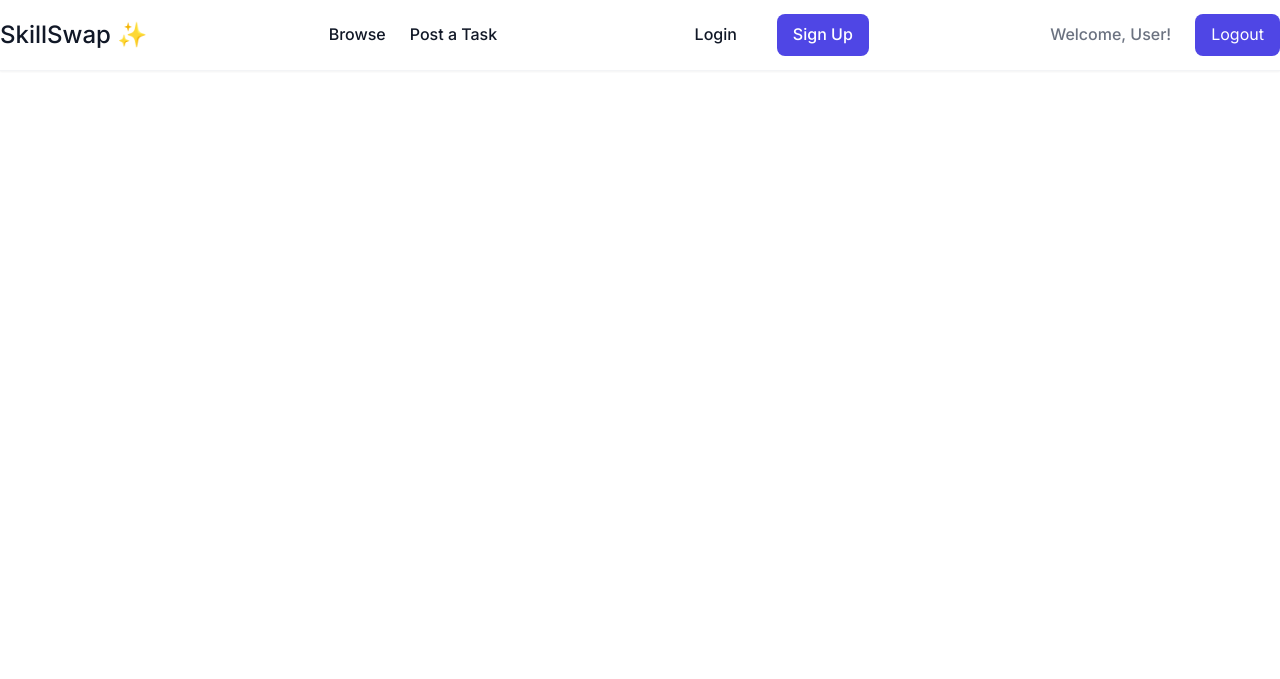
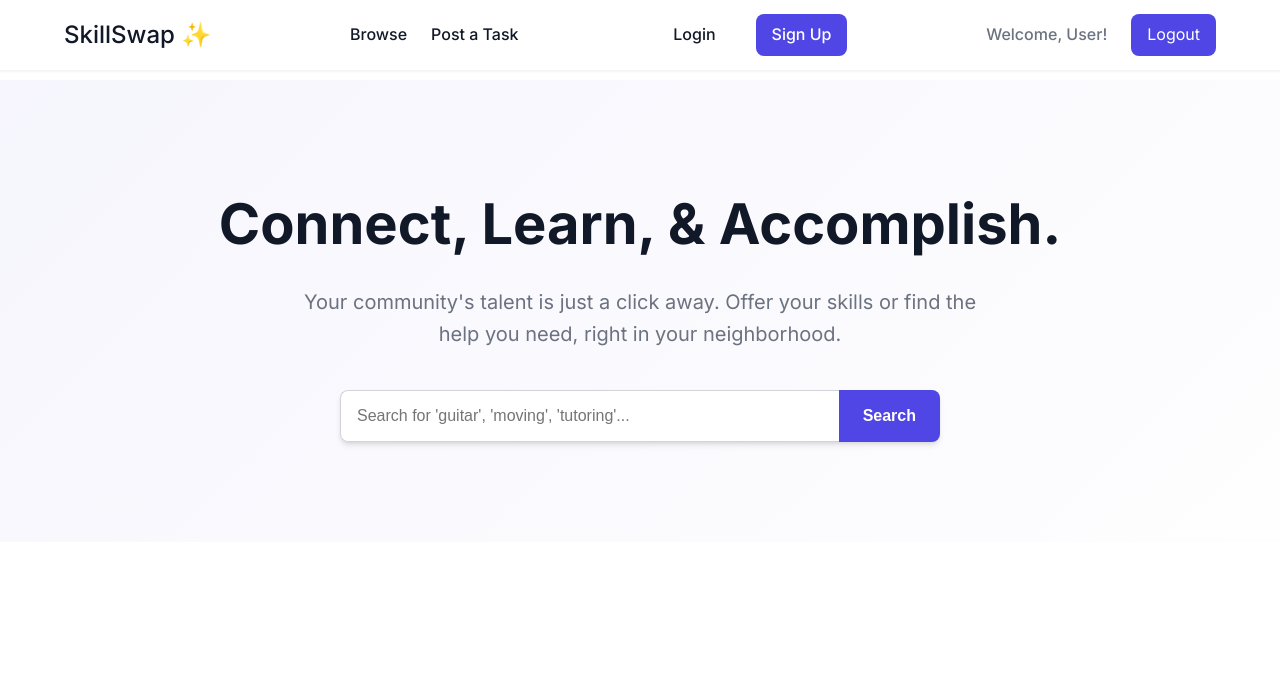
Before and after one commit to yash-127/SkillSwap, a PHP site: page / in a window 1280 px wide. Shown: the top 679 px of the page. Run offline with PHP 8.4, Linux system fonts and the light colour scheme.

Commit message:
adding home tool search while adding a small bit of js

```diff
--- a/index.php
+++ b/index.php
@@ -18,8 +18,8 @@
                 <a href="/post" class="nav-link requires-auth">Post a Task</a>
             </div>
             <div class="nav-auth" id="nav-auth-logged-out">
-                <a href="/login" class="login-btn nav-link">Login</a>
-                <a href="/login" class="signup-btn nav-link" data-target-signup="true">Sign Up</a>
+                <a href="/login" class="login-btn nav-link requires-auth">Login</a>
+                <a href="/login" class="signup-btn nav-link requires-auth" data-target-signup="true">Sign Up</a>
             </div>
             <div class="nav-auth hidden" id="nav-auth-logged-in">
                  <span class="welcome-user">Welcome, User!</span>
@@ -27,6 +27,22 @@
             </div>
         </nav>
     </header>
+    <div id="main-content">
+         <section id="home-page" class="page">
+                <!-- Hero Section -->
+                <section class="hero">
+                    <div class="hero-content">
+                        <h1>Connect, Learn, & Accomplish.</h1>
+                        <p>Your community's talent is just a click away. Offer your skills or find the help you need, right in your neighborhood.</p>
+                        <div class="hero-search">
+                            <input type="text" id="searchInput" placeholder="Search for 'guitar', 'moving', 'tutoring'...">
+                            <button>Search</button>
+                        </div>
+                    </div>
+                </section>
+
+
+    </div>
 
 </body>
 </html>
--- a/style.css
+++ b/style.css
@@ -23,6 +23,11 @@ body {
      background-color: var(--light-color);
      line-height: 1.6;
     }
+.container { max-width: 1200px; margin: 0 auto; padding: 0 24px; }
+.page { padding-top: 80px; min-height: calc(100vh - 120px); }
+
+
+
 header { background: var(--light-color); box-shadow: var(--shadow-sm); border-bottom: 1px solid var(--gray-100); position: fixed; width: 100%; top: 0; z-index: 900; }
 header nav { display: flex; justify-content: space-between; align-items: center; height: 70px; }
 .logo { font-weight: 700; font-size: 1.5rem; color: var(--primary-color); text-decoration: none; }
@@ -33,3 +38,12 @@ header nav { display: flex; justify-content: space-between; align-items: center;
 .signup-btn, .logout-btn { background: var(--primary-color); color: var(--light-color); padding: 8px 16px; border-radius: var(--border-radius); transition: background-color 0.3s ease; text-decoration: none; }
 .signup-btn:hover, .logout-btn:hover { background-color: #4338CA; color: var(--light-color); }
 .welcome-user { font-weight: 500; color: var(--gray-500); }
+
+
+
+.hero { background: linear-gradient(135deg, rgba(79, 70, 229, 0.05), rgba(243, 244, 246, 0.1)); text-align: center; padding: 100px 24px; }
+.hero-content h1 { font-size: 3.5rem; font-weight: 700; margin-bottom: 1rem; }
+.hero-content p { font-size: 1.25rem; max-width: 700px; margin: 0 auto 2.5rem; color: var(--gray-500); }
+.hero-search { display: flex; max-width: 600px; margin: auto; box-shadow: var(--shadow-md); border-radius: var(--border-radius); }
+.hero-search input { flex-grow: 1; border: 1px solid #D1D5DB; padding: 16px; border-radius: var(--border-radius) 0 0 var(--border-radius); border-right: none; font-size: 1rem; }
+.hero-search button { padding: 0 24px; background: var(--primary-color); color: white; border: none; border-radius: 0 var(--border-radius) var(--border-radius) 0; cursor: pointer; font-weight: 600; font-size: 1rem; }
```
Also changed, not shown: script.js (+8 -0 lines).
